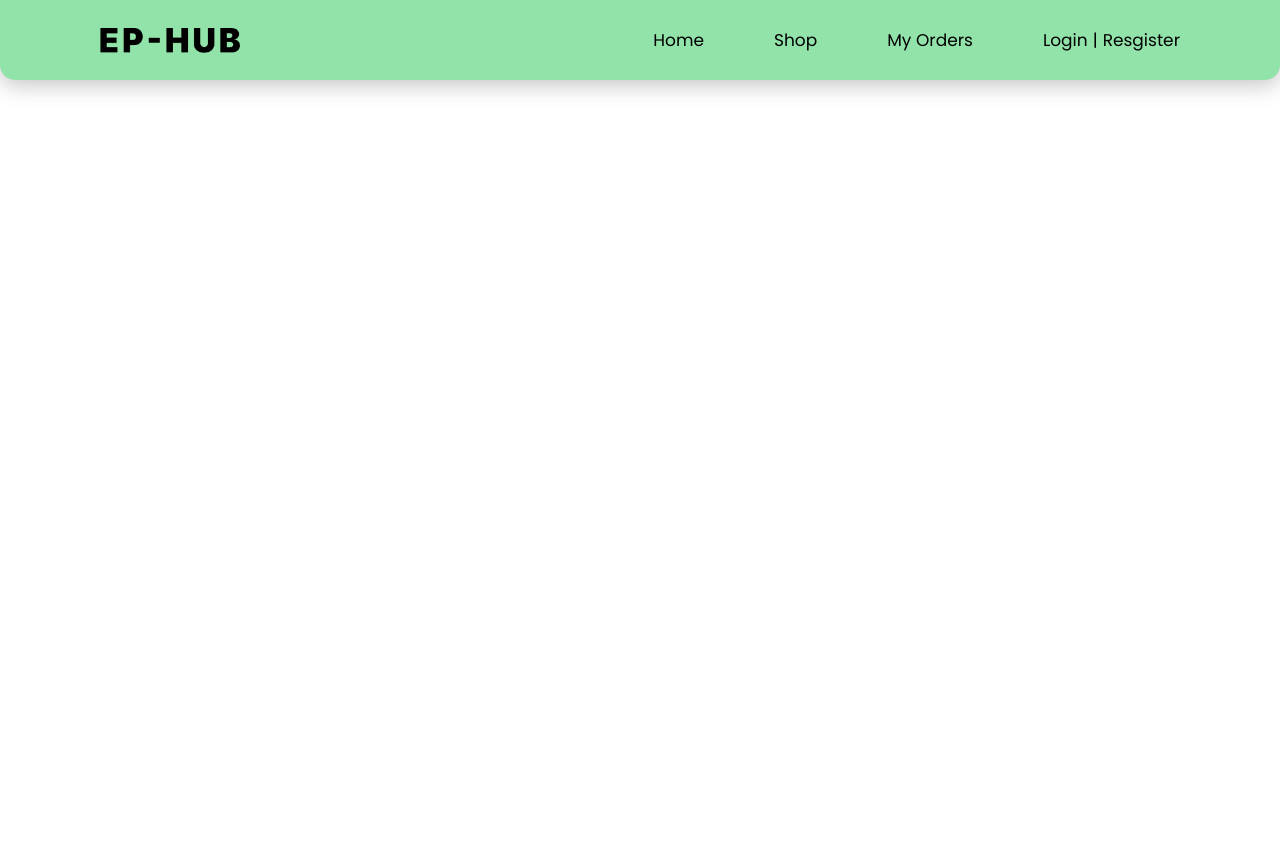
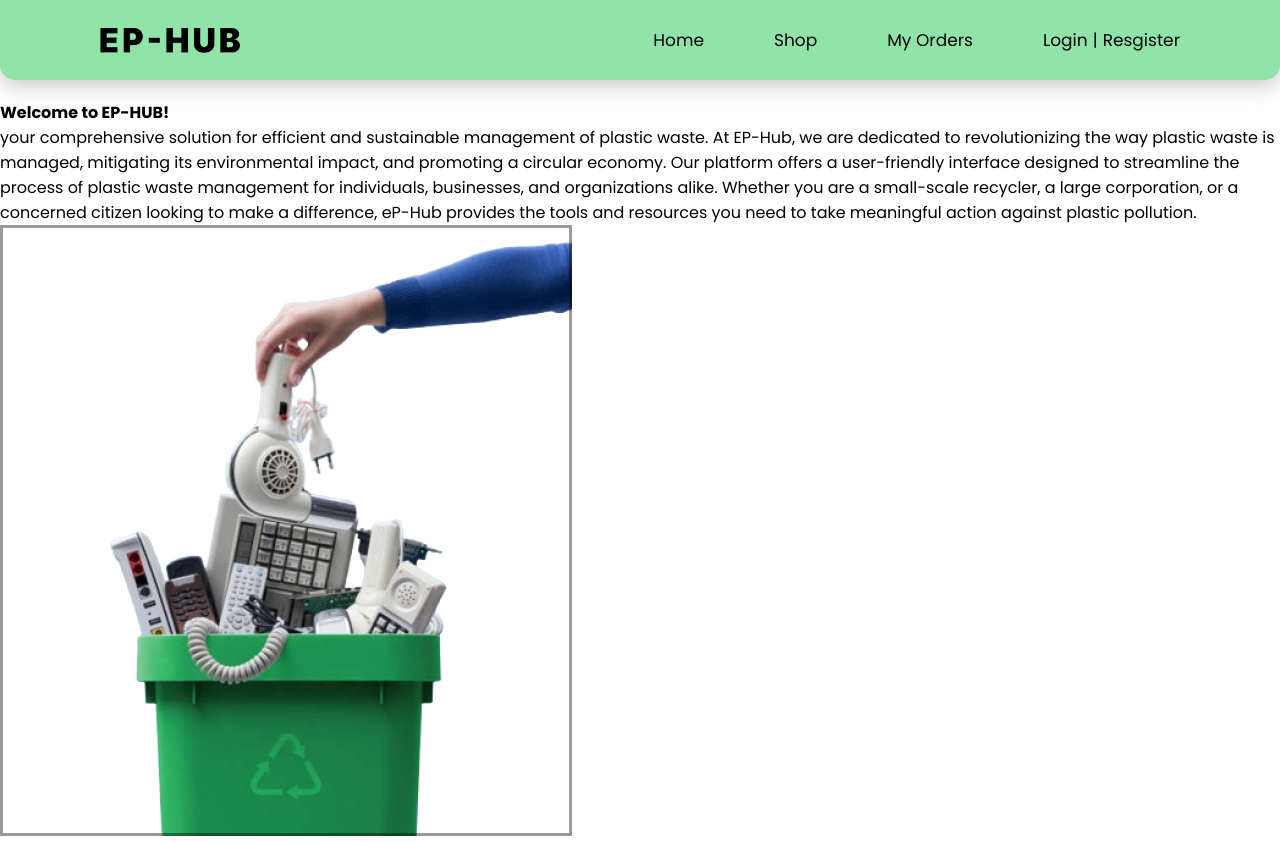
Before and after one commit to ElzaAnnThomas/EP-HUB-Frontend, a React (Vite) app: page / in a window 1280 px wide. Before the commit the page ends 800 px from the top, so only its background shows below. Built offline with nearby package versions, Linux system fonts and the light colour scheme.

Commit message:
about us html set

```diff
--- /dev/null
+++ b/src/Components/AboutUs.jsx
@@ -0,0 +1,16 @@
+import '../Styles/AboutUs.css'
+import image from '../assets/homepage-image.png'
+
+const AboutUs = () => {
+  return (
+    <div className="about-us">
+       <div className="content">
+            <h4>Welcome to EP-HUB!</h4>
+            <p>your comprehensive solution for efficient and sustainable management of plastic waste. At EP-Hub, we are dedicated to revolutionizing the way plastic waste is managed, mitigating its environmental impact, and promoting a circular economy. Our platform offers a user-friendly interface designed to streamline the process of plastic waste management for individuals, businesses, and organizations alike. Whether you are a small-scale recycler, a large corporation, or a concerned citizen looking to make a difference, eP-Hub provides the tools and resources you need to take meaningful action against plastic pollution.</p>
+       </div>
+       <img src={image} alt="" className="image" />
+    </div>
+  )
+}
+
+export default AboutUs
--- a/src/Layout.jsx
+++ b/src/Layout.jsx
@@ -1,10 +1,10 @@
-import Navbar from "./Components/Navbar"
+import HomePage from "./Pages/HomePage"
 
 
 const Layout = () => {
   return (
     <div className="main-container">
-        <Navbar/>
+        <HomePage/>
     </div>
   )
 }
--- a/src/Pages/HomePage.jsx
+++ b/src/Pages/HomePage.jsx
@@ -1,8 +1,15 @@
+import AboutUs from "../Components/AboutUs"
+import Navbar from "../Components/Navbar"
+
+import '../Styles/HomePage.css'
 
 
 const HomePage = () => {
   return (
-    <div>HomePage</div>
+    <div className="homepage">
+      <Navbar className='Navbar'/>
+      <AboutUs className='AboutUs'/>
+    </div>
   )
 }
 
--- /dev/null
+++ b/src/Styles/AboutUs.css
@@ -0,0 +1,3 @@
+.about-us{
+    margin-top: 100px;
+}
--- /dev/null
+++ b/src/Styles/HomePage.css
@@ -0,0 +1,3 @@
+.Navbar{
+    margin-top: 100px;
+}
--- a/src/Styles/Navbar.css
+++ b/src/Styles/Navbar.css
@@ -7,6 +7,7 @@
     align-items: center;
     justify-content: space-between;
     position: fixed;
+    top: 0;
     box-shadow: 0px 4px 23px rgba(0, 0, 0, 0.25);
 }
 
```
Also changed, not shown: src/assets/homepage-image.png (added).
